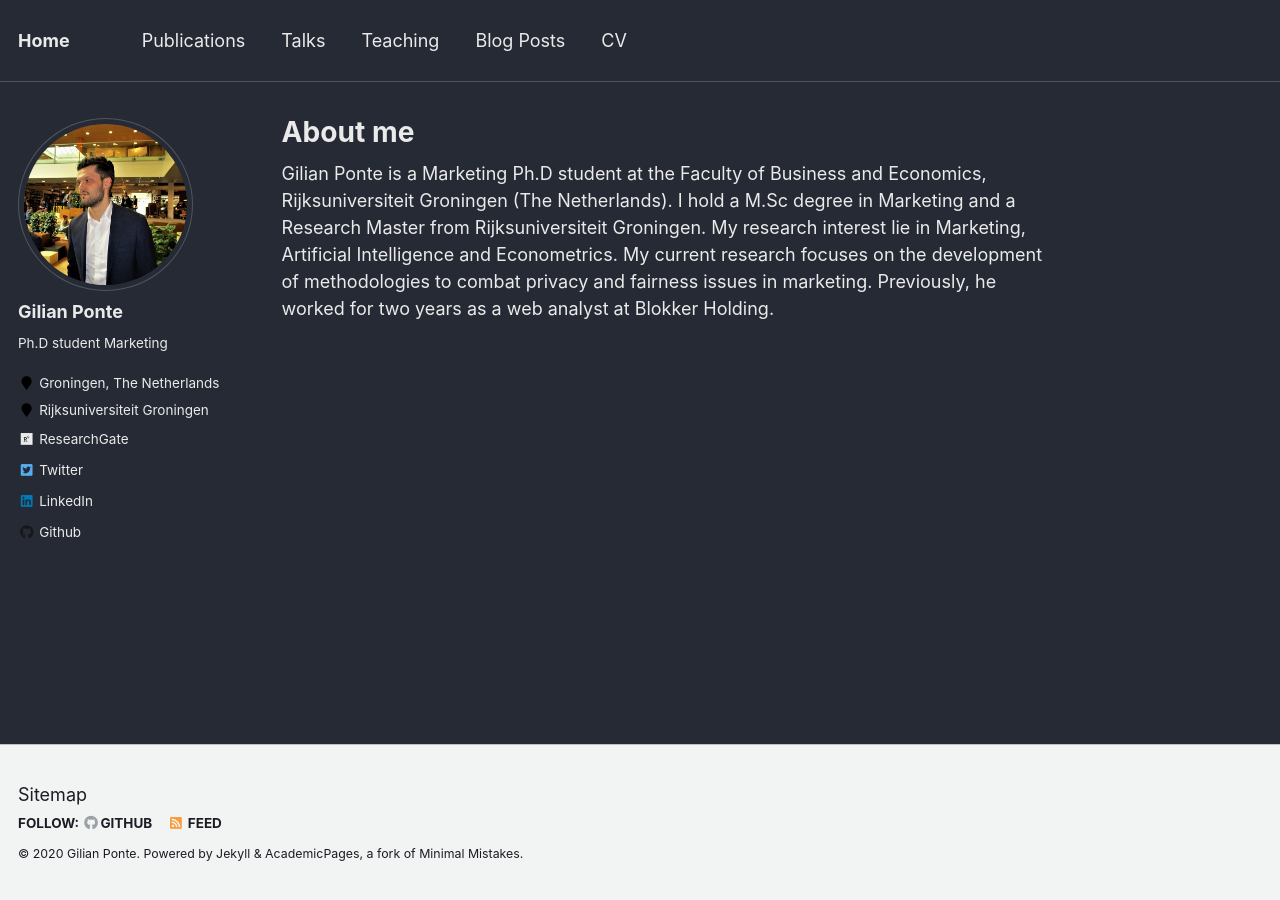
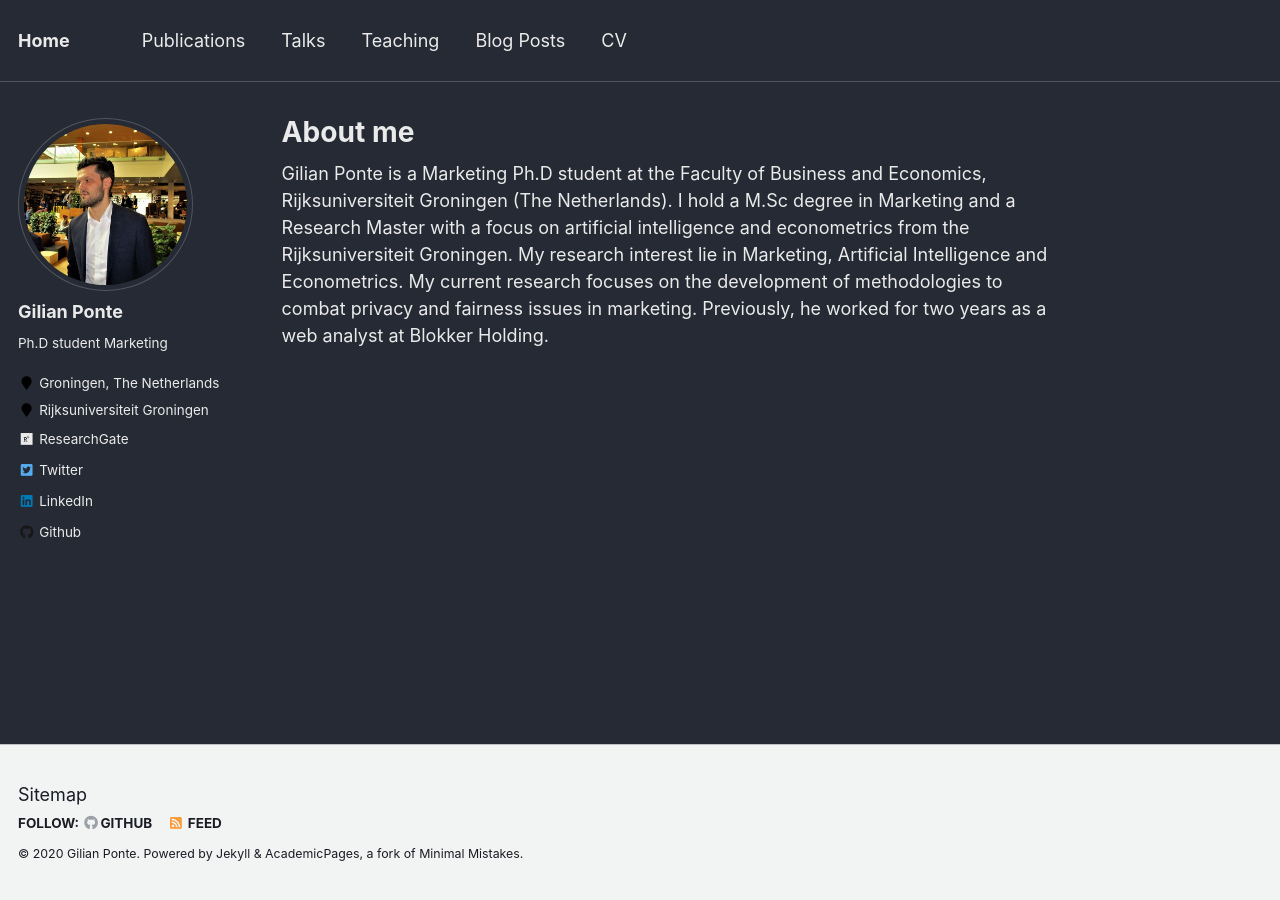
Before and after one commit to GilianPonte/gilianponte.github.io, a Jekyll site: the page built from _pages/about.md, in a window 1280 px wide. Built offline with Jekyll 4.4.1, drawn with Linux system fonts in a browser that asks for light colours.

Commit message:
Update about.md

```diff
--- a/_pages/about.md
+++ b/_pages/about.md
@@ -8,4 +8,4 @@ redirect_from:
   - /about.html
 ---
 
-Gilian Ponte is a Marketing Ph.D student at the Faculty of Business and Economics, Rijksuniversiteit Groningen (The Netherlands). I hold a M.Sc degree in Marketing and a Research Master from Rijksuniversiteit Groningen. My research interest lie in Marketing, Artificial Intelligence and Econometrics. My current research focuses on the development of methodologies to combat privacy and fairness issues in marketing. Previously, he worked for two years as a web analyst at Blokker Holding.
+Gilian Ponte is a Marketing Ph.D student at the Faculty of Business and Economics, Rijksuniversiteit Groningen (The Netherlands). I hold a M.Sc degree in Marketing and a Research Master with a focus on artificial intelligence and econometrics from the Rijksuniversiteit Groningen. My research interest lie in Marketing, Artificial Intelligence and Econometrics. My current research focuses on the development of methodologies to combat privacy and fairness issues in marketing. Previously, he worked for two years as a web analyst at Blokker Holding.
```
